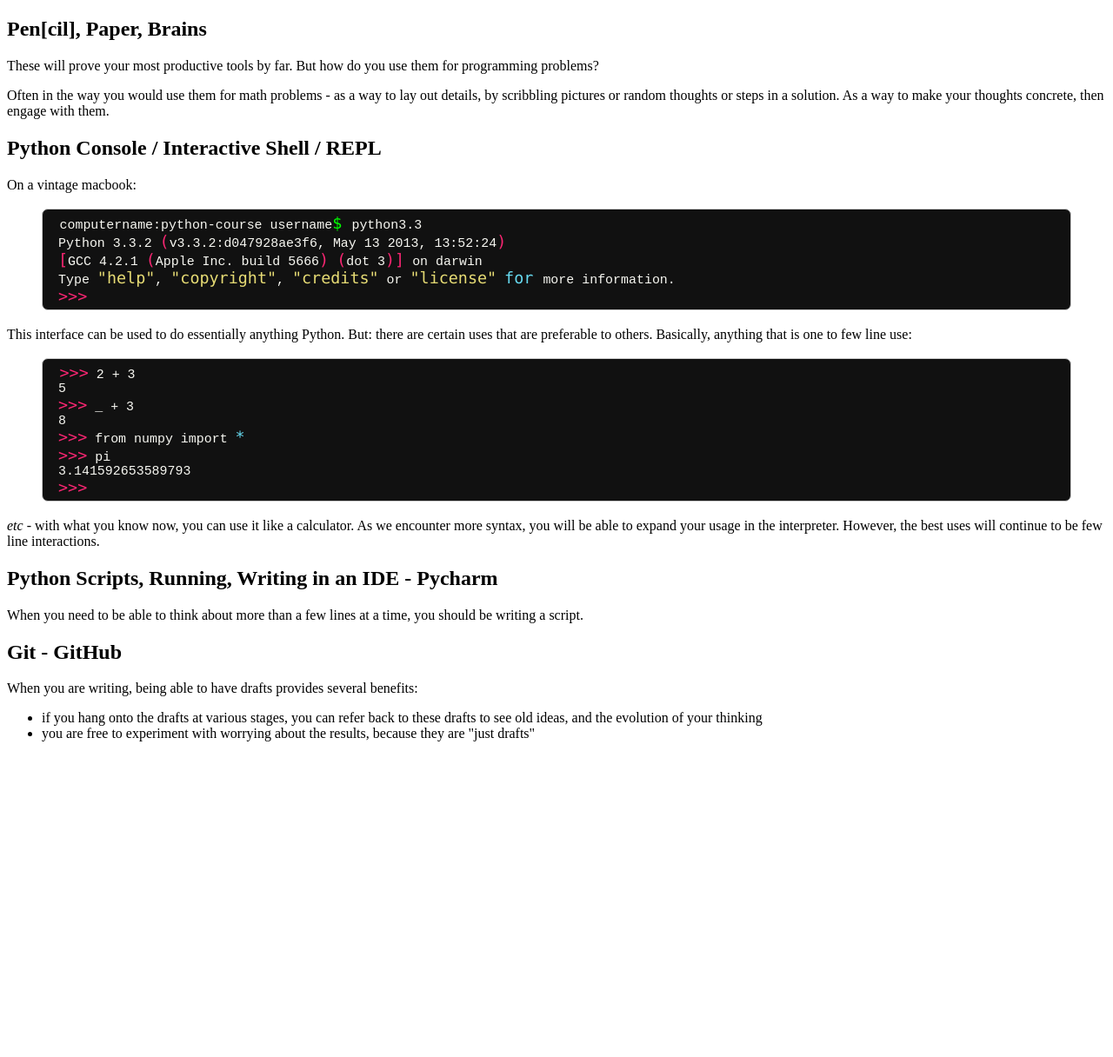
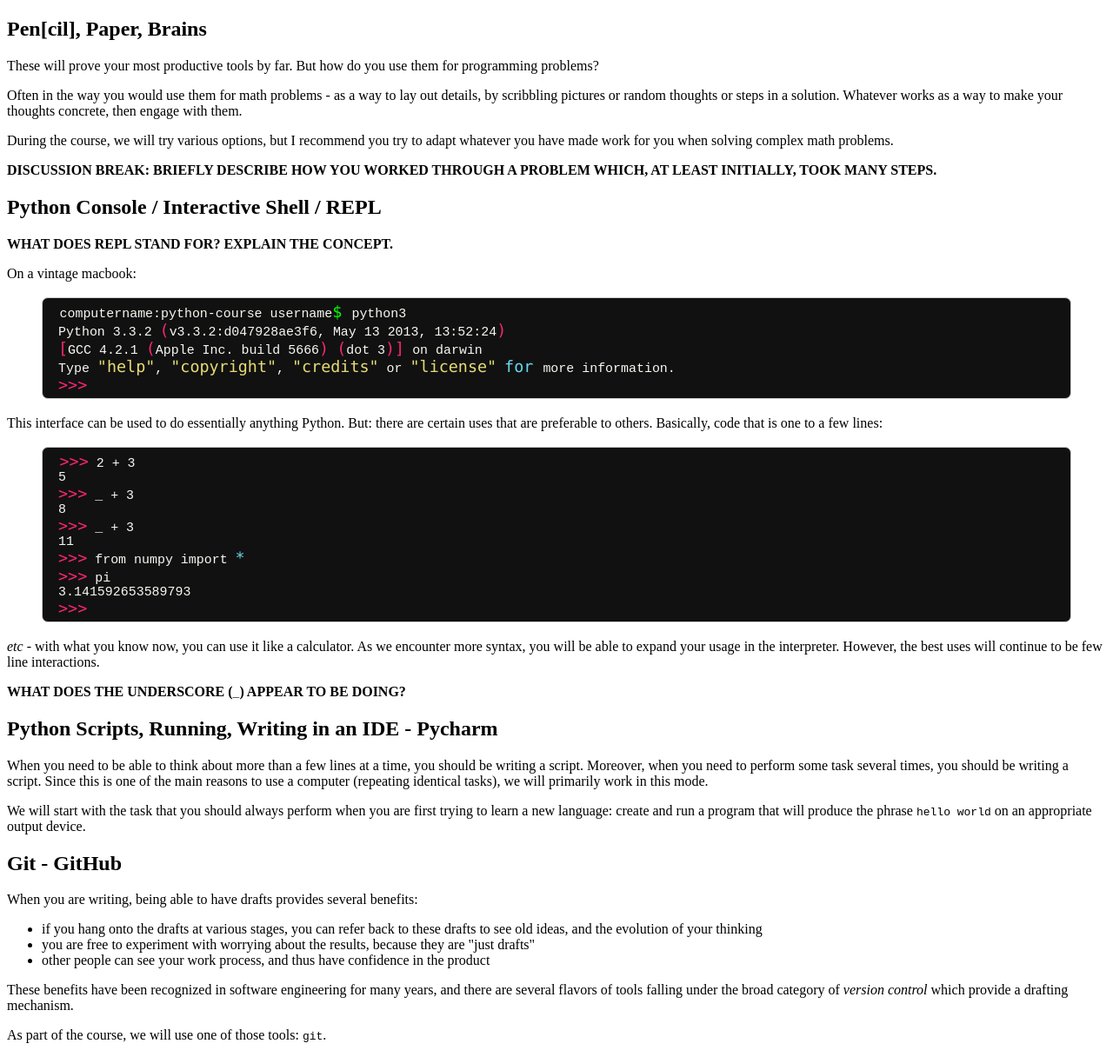
Before and after one commit to AIMS-Ghana/python-course, a Jekyll site: the page built from _days/00_1_toolkit.md, in a window 1280 px wide. Shown: the whole page at 87% size. Built offline with Jekyll 4.4.1, drawn with Linux system fonts in a browser that asks for light colours; before the commit the page ends 900 px from its top, so only the background shows below that.

Commit message:
most of text done for toolkit

```diff
--- a/_days/00_1_toolkit.md
+++ b/_days/00_1_toolkit.md
@@ -8,15 +8,23 @@ These will prove your most productive tools by far.  But how do you use them for
 programming problems?
 
 Often in the way you would use them for math problems - as a way to lay out
-details, by scribbling pictures or random thoughts or steps in a solution.  As
-a way to make your thoughts concrete, then engage with them.
+details, by scribbling pictures or random thoughts or steps in a solution.
+Whatever works as a way to make your thoughts concrete, then engage with them.
+
+During the course, we will try various options, but I recommend you try to adapt
+whatever you have made work for you when solving complex math problems.
+
+**DISCUSSION BREAK: BRIEFLY DESCRIBE HOW YOU WORKED THROUGH A PROBLEM WHICH, AT LEAST
+INITIALLY, TOOK MANY STEPS.**
 
 ## Python Console / Interactive Shell / REPL
+
+**WHAT DOES REPL STAND FOR?  EXPLAIN THE CONCEPT.**
 
 On a vintage macbook:
 
 {% highlight bash %}
-computername:python-course username$ python3.3
+computername:python-course username$ python3
 Python 3.3.2 (v3.3.2:d047928ae3f6, May 13 2013, 13:52:24)
 [GCC 4.2.1 (Apple Inc. build 5666) (dot 3)] on darwin
 Type "help", "copyright", "credits" or "license" for more information.
@@ -24,14 +32,16 @@ Type "help", "copyright", "credits" or "license" for more information.
 {% endhighlight %}
 
 This interface can be used to do essentially anything Python.  But: there are
-certain uses that are preferable to others.  Basically, anything that is one to
-few line use:
+certain uses that are preferable to others.  Basically, code that is one to
+a few lines:
 
 {% highlight bash %}
 >>> 2 + 3
 5
 >>> _ + 3
 8
+>>> _ + 3
+11
 >>> from numpy import *
 >>> pi
 3.141592653589793
@@ -42,10 +52,18 @@ few line use:
 more syntax, you will be able to expand your usage in the interpreter.  However,
 the best uses will continue to be few line interactions.
 
+**WHAT DOES THE UNDERSCORE (`_`) APPEAR TO BE DOING?**
+
 ## Python Scripts, Running, Writing in an IDE - Pycharm
 
 When you need to be able to think about more than a few lines at a time, you
-should be writing a script.
+should be writing a script.  Moreover, when you need to perform some task several
+times, you should be writing a script.  Since this is one of the main reasons to
+use a computer (repeating identical tasks), we will primarily work in this mode.
+
+We will start with the task that you should always perform when you are first
+trying to learn a new language: create and run a program that will produce the
+phrase `hello world` on an appropriate output device.
 
 ## Git - GitHub
 
@@ -55,3 +73,10 @@ When you are writing, being able to have drafts provides several benefits:
  drafts to see old ideas, and the evolution of your thinking
  - you are free to experiment with worrying about the results, because they are
  \"just drafts\"
+ - other people can see your work process, and thus have confidence in the product
+
+These benefits have been recognized in software engineering for many years, and
+there are several flavors of tools falling under the broad category of *version control*
+which provide a drafting mechanism.
+
+As part of the course, we will use one of those tools: `git`.
```
